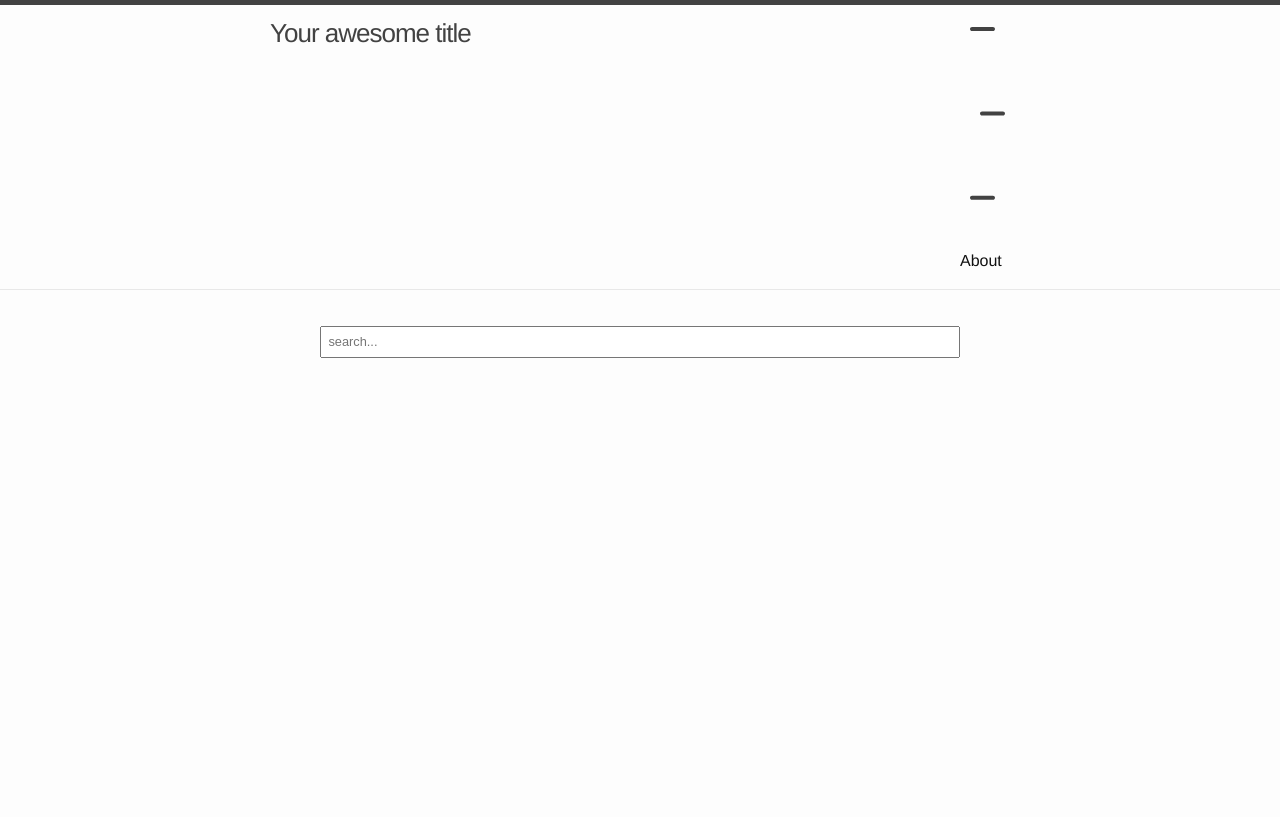
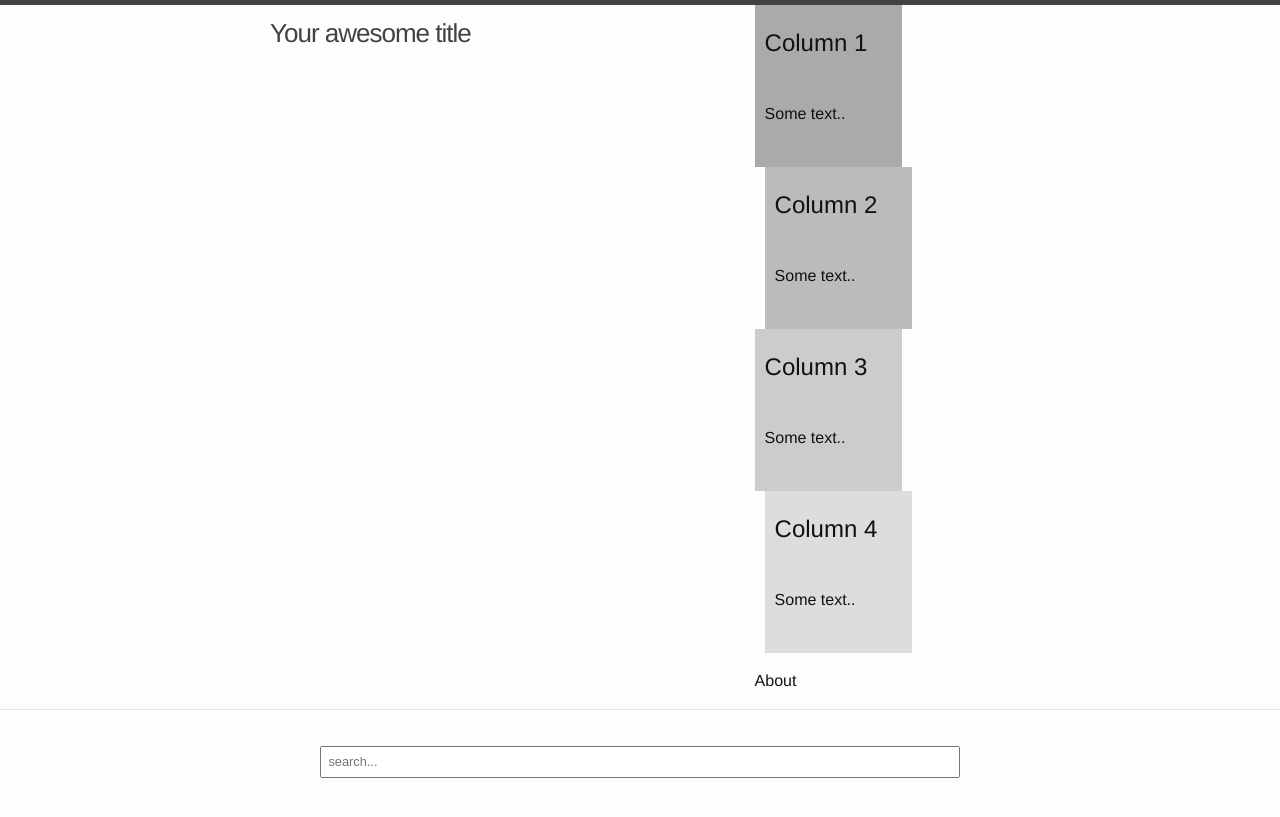
Before and after one commit to saimayasmeen4/minneatairu-json.github.io, a Jekyll site: the page built from about.markdown, in a window 1280 px wide. Shown: the top 817 px of the page. Built offline with Jekyll 4.4.1, drawn with Linux system fonts in a browser that asks for light colours; comment, search, counter and statistics services are not loaded.

Commit message:
Update header.html

```diff
--- a/_includes/header.html
+++ b/_includes/header.html
@@ -7,25 +7,25 @@
     <nav class="site-nav">
 <!--       <a href="#" class="menu-icon"> -->
 <div class="row">
-  <div class="column" style="float: left;width: 40%;padding: 10px;">
-    <svg viewBox="0 0 18 15">
-    <path fill="#424242" d="M18,1.484c0,0.82-0.665,1.484-1.484,1.484H1.484C0.665,2.969,0,2.304,0,1.484l0,0C0,0.665,0.665,0,1.484,0 h15.031C17.335,0,18,0.665,18,1.484L18,1.484z"></path>
-    </svg>
+  <div class="column" style="background-color:#aaa;float: left;width: 40%;padding: 10px;">
+    <h2>Column 1</h2>
+    <p>Some text..</p>
   </div>
-  <div class="column" style="float: left;width: 40%;padding: 10px;margin-left:10px;">
-    <svg viewBox="0 0 18 15">
-      <path fill="#424242" d="M18,7.516C18,8.335,17.335,9,16.516,9H1.484C0.665,9,0,8.335,0,7.516l0,0c0-0.82,0.665-1.484,1.484-1.484 h15.031C17.335,6.031,18,6.696,18,7.516L18,7.516z"></path>
-    </svg>
+  <div class="column" style="background-color:#bbb;float: left;width: 40%;padding: 10px;margin-left:10px;">
+    <h2>Column 2</h2>
+    <p>Some text..</p>
   </div>
 </div>
 
 <div class="row">
-  <div class="column" style="float: left;width: 40%;padding: 10px;">
-     <svg viewBox="0 0 18 15">
-       <path fill="#424242" d="M18,13.516C18,14.335,17.335,15,16.516,15H1.484C0.665,15,0,14.335,0,13.516l0,0 c0-0.82,0.665-1.484,1.484-1.484h15.031C17.335,12.031,18,12.696,18,13.516L18,13.516z"></path>
-        </svg>
+  <div class="column" style="background-color:#ccc;float: left;width: 40%;padding: 10px;">
+    <h2>Column 3</h2>
+    <p>Some text..</p>
   </div>
-
+ <div class="column" style="background-color:#ddd;float: left;width: 40%;padding: 10px;margin-left:10px;">
+    <h2>Column 4</h2>
+    <p>Some text..</p>
+  </div>
 </div>
 
 <!--       </a> -->
```
